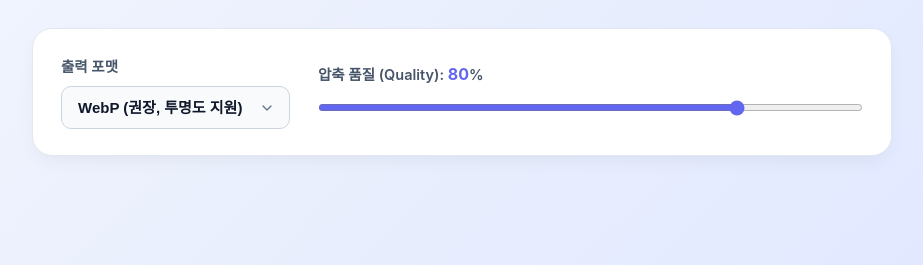
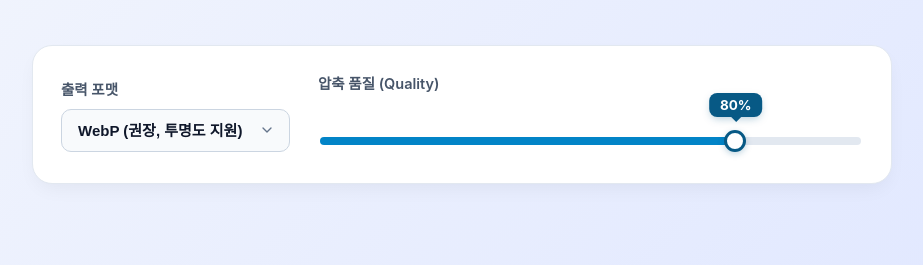
Before and after one commit to jihyun316/img-compressed, a plain HTML site: page index.html in a window 1280 px wide. Shown: the part 535-800 px from the top of the page, without its empty margins (178-1101 px from the left). Drawn offline with Linux system fonts and the light colour scheme.

Commit message:
Update index.html
디자인 수정, 슬라이더 변경

```diff
--- a/index.html
+++ b/index.html
@@ -10,9 +10,17 @@
 
   <style>
     :root {
+      /* 기본 테마 색상 (인디고) */
       --primary: #6366f1;
       --primary-hover: #4f46e5;
       --primary-soft: #eef2ff;
+
+      /* 컨트롤 전용 색상 분리 (딥스카이 계열) */
+      --slider-track-fill: #0284c7;        /* 밝은 딥스카이 (트랙 & PNG 활성 버튼) */
+      --slider-thumb-border: #075985;      /* 짙은 오션스카이 (버튼 테두리 & 말풍선) */
+      --slider-thumb-border-hover: #082f49;
+      --control-soft-bg: #f0f9ff;          /* 연한 딥스카이 (PNG 호버 배경) */
+
       --bg-gradient: linear-gradient(135deg, #f8fafc 0%, #e0e7ff 100%);
       --card-bg: #ffffff;
       --text-main: #0f172a;
@@ -47,7 +55,7 @@
       margin-bottom: 36px;
     }
     .header h2 {
-      font-size: 34px;
+      font-size: 46px;
       font-weight: 800;
       margin: 0 0 12px 0;
       letter-spacing: -0.5px;
@@ -62,7 +70,7 @@
       font-weight: 500;
     }
 
-    /* 안내 박스 (타이틀 제거, 리스트 비교형) */
+    /* 안내 박스 */
     .info-box {
       background: var(--card-bg);
       border: 1px solid var(--border);
@@ -216,7 +224,7 @@
     .btn-delete { background: #fee2e2; color: var(--danger); }
     .btn-delete:hover { background: #fecaca; color: #dc2626; }
 
-    /* 하단 컨트롤 패널 (일반 문서 흐름 배치, 타이틀 제거) */
+    /* 하단 컨트롤 패널 */
     .bottom-panel {
       background: var(--card-bg);
       padding: 26px 28px;
@@ -246,7 +254,7 @@
       font-size: 16px;
     }
 
-    /* 커스텀 셀렉트 박스 */
+    /* 셀렉트 박스 */
     select {
       appearance: none;
       -webkit-appearance: none;
@@ -273,20 +281,103 @@
       box-shadow: 0 0 0 3px rgba(99, 102, 241, 0.15);
     }
 
-    input[type=range] {
-      accent-color: var(--primary);
-      cursor: pointer;
-      height: 7px;
-      border-radius: 4px;
-      margin: 10px 0;
+    /* --- 슬라이더 & 말풍선 --- */
+    .slider-wrapper {
+      position: relative;
+      width: 100%;
+      padding: 38px 0 10px 0;
+      margin-top: -6px;
+      display: flex;
+      align-items: center;
     }
 
-    /* PNG 전용 색상 수 선택 버튼 그룹 */
+    .slider-tooltip {
+      position: absolute;
+      top: -4px;
+      transform: translateX(-50%);
+      background: var(--slider-thumb-border);
+      color: #ffffff;
+      padding: 4px 11px;
+      border-radius: 8px;
+      font-size: 13.5px;
+      font-weight: 700;
+      pointer-events: none;
+      box-shadow: 0 3px 8px -2px rgba(7, 89, 133, 0.35);
+      white-space: nowrap;
+      z-index: 10;
+      will-change: left;
+    }
+
+    .slider-tooltip::after {
+      content: '';
+      position: absolute;
+      top: 100%;
+      left: 50%;
+      transform: translateX(-50%);
+      border-width: 5px;
+      border-style: solid;
+      border-color: var(--slider-thumb-border) transparent transparent transparent;
+    }
+
+    input[type=range] {
+      -webkit-appearance: none;
+      width: 100%;
+      height: 8px;
+      border-radius: 4px;
+      outline: none;
+      cursor: pointer;
+      background: #e2e8f0;
+    }
+
+    input[type=range]::-webkit-slider-thumb {
+      -webkit-appearance: none;
+      width: 22px;
+      height: 22px;
+      border-radius: 50%;
+      background: #ffffff;
+      border: 3.5px solid var(--slider-thumb-border);
+      cursor: pointer;
+      box-shadow: 0 2px 6px rgba(7, 89, 133, 0.25);
+      transition: border-color 0.15s ease, box-shadow 0.15s ease;
+    }
+
+    input[type=range]::-webkit-slider-thumb:hover,
+    input[type=range]::-webkit-slider-thumb:active {
+      border-color: var(--slider-thumb-border-hover);
+      box-shadow: 0 0 0 5px rgba(7, 89, 133, 0.15), 0 3px 8px rgba(7, 89, 133, 0.3);
+    }
+
+    input[type=range]::-moz-range-thumb {
+      box-sizing: border-box;
+      width: 22px;
+      height: 22px;
+      border-radius: 50%;
+      background: #ffffff;
+      border: 3.5px solid var(--slider-thumb-border);
+      cursor: pointer;
+      box-shadow: 0 2px 6px rgba(7, 89, 133, 0.25);
+      transition: border-color 0.15s ease, box-shadow 0.15s ease;
+    }
+
+    input[type=range]::-moz-range-thumb:hover,
+    input[type=range]::-moz-range-thumb:active {
+      border-color: var(--slider-thumb-border-hover);
+      box-shadow: 0 0 0 5px rgba(7, 89, 133, 0.15), 0 3px 8px rgba(7, 89, 133, 0.3);
+    }
+
+    /* --- PNG 전용 컨트롤 색상 (슬라이더 딥스카이 색상 통일) --- */
+
+    /* 라벨 강조 텍스트 색상 통일 */
+    #pngControl label span {
+      color: var(--slider-track-fill);
+    }
+
     .png-color-options {
       display: flex;
       gap: 8px;
       flex-wrap: wrap;
     }
+
     .color-chip {
       background: #f8fafc;
       color: var(--text-muted);
@@ -295,19 +386,23 @@
       border-radius: 10px;
       font-size: 14px;
       font-weight: 600;
-    }
-    .color-chip:hover {
-      border-color: var(--primary);
-      color: var(--primary);
-      background: var(--primary-soft);
-    }
-    .color-chip.active {
-      background: var(--primary);
-      color: #ffffff;
-      border-color: var(--primary);
-      box-shadow: 0 2px 8px rgba(99, 102, 241, 0.25);
+      transition: all 0.2s ease;
     }
 
+    .color-chip:hover {
+      border-color: var(--slider-track-fill);
+      color: var(--slider-track-fill);
+      background: var(--control-soft-bg); /* 연한 딥스카이 배경 */
+    }
+
+    .color-chip.active {
+      background: var(--slider-track-fill);
+      color: #ffffff;
+      border-color: var(--slider-track-fill);
+      box-shadow: 0 2px 8px rgba(2, 132, 199, 0.25); /* 딥스카이 그림자 */
+    }
+
+    /* 하단 전체 다운로드 버튼 */
     .btn-download-all {
       background: var(--primary);
       color: white;
@@ -336,12 +431,8 @@
         flex-direction: column;
         align-items: flex-start;
       }
-      .actions {
-        width: 100%;
-      }
-      .actions button {
-        flex: 1;
-      }
+      .actions { width: 100%; }
+      .actions button { flex: 1; }
     }
   </style>
 </head>
@@ -384,7 +475,7 @@
     <!-- 이미지 리스트 -->
     <div class="image-list" id="imageList"></div>
 
-    <!-- 하단 컨트롤 패널 (순서대로 배치) -->
+    <!-- 하단 컨트롤 패널 -->
     <div class="bottom-panel" id="bottomPanel">
       <div class="controls">
         <div class="control-group">
@@ -398,8 +489,11 @@
 
         <!-- WebP / JPEG 용 품질 슬라이더 -->
         <div class="control-group" id="qualityControl" style="flex: 1;">
-          <label for="qualitySlider">압축 품질 (Quality): <span id="qualityValue">80</span>%</label>
-          <input type="range" id="qualitySlider" min="10" max="100" value="80" style="width: 100%;">
+          <label>압축 품질 (Quality)</label>
+          <div class="slider-wrapper">
+            <input type="range" id="qualitySlider" min="10" max="100" value="80">
+            <div class="slider-tooltip" id="sliderTooltip">80%</div>
+          </div>
         </div>
 
         <!-- PNG 전용 색상 수 선택 UI -->
@@ -427,7 +521,7 @@
     const formatSelect = document.getElementById('formatSelect');
     const qualityControl = document.getElementById('qualityControl');
     const qualitySlider = document.getElementById('qualitySlider');
-    const qualityValue = document.getElementById('qualityValue');
+    const sliderTooltip = document.getElementById('sliderTooltip');
     const pngControl = document.getElementById('pngControl');
     const pngColorLabel = document.getElementById('pngColorLabel');
     const pngColorButtons = document.querySelectorAll('.color-chip');
@@ -436,7 +530,24 @@
     let imagesData = [];
     let selectedPngColors = 256;
 
-    // 이벤트 리스너
+    function updateSliderUI() {
+      const val = qualitySlider.value;
+      const min = qualitySlider.min || 10;
+      const max = qualitySlider.max || 100;
+      const percent = (val - min) / (max - min);
+      const thumbWidth = 22;
+      const offset = (0.5 - percent) * thumbWidth;
+
+      sliderTooltip.textContent = val + '%';
+      sliderTooltip.style.left = `calc(${percent * 100}% + ${offset}px)`;
+      qualitySlider.style.background = `linear-gradient(to right, var(--slider-track-fill) ${percent * 100}%, #e2e8f0 ${percent * 100}%)`;
+    }
+
+    updateSliderUI();
+
+    qualitySlider.addEventListener('input', updateSliderUI);
+    qualitySlider.addEventListener('change', recompressAll);
+
     dropZone.addEventListener('click', () => fileInput.click());
     dropZone.addEventListener('dragover', (e) => { e.preventDefault(); dropZone.classList.add('dragover'); });
     dropZone.addEventListener('dragleave', () => dropZone.classList.remove('dragover'));
@@ -451,9 +562,6 @@
       updateControlVisibility();
       recompressAll();
     });
-
-    qualitySlider.addEventListener('input', (e) => { qualityValue.textContent = e.target.value; });
-    qualitySlider.addEventListener('change', recompressAll);
 
     pngColorButtons.forEach(btn => {
       btn.addEventListener('click', () => {
@@ -473,6 +581,7 @@
       const isPng = formatSelect.value === 'image/png';
       qualityControl.style.display = isPng ? 'none' : 'flex';
       pngControl.style.display = isPng ? 'flex' : 'none';
+      if (!isPng) updateSliderUI();
     }
 
     async function handleFiles(files) {
```
